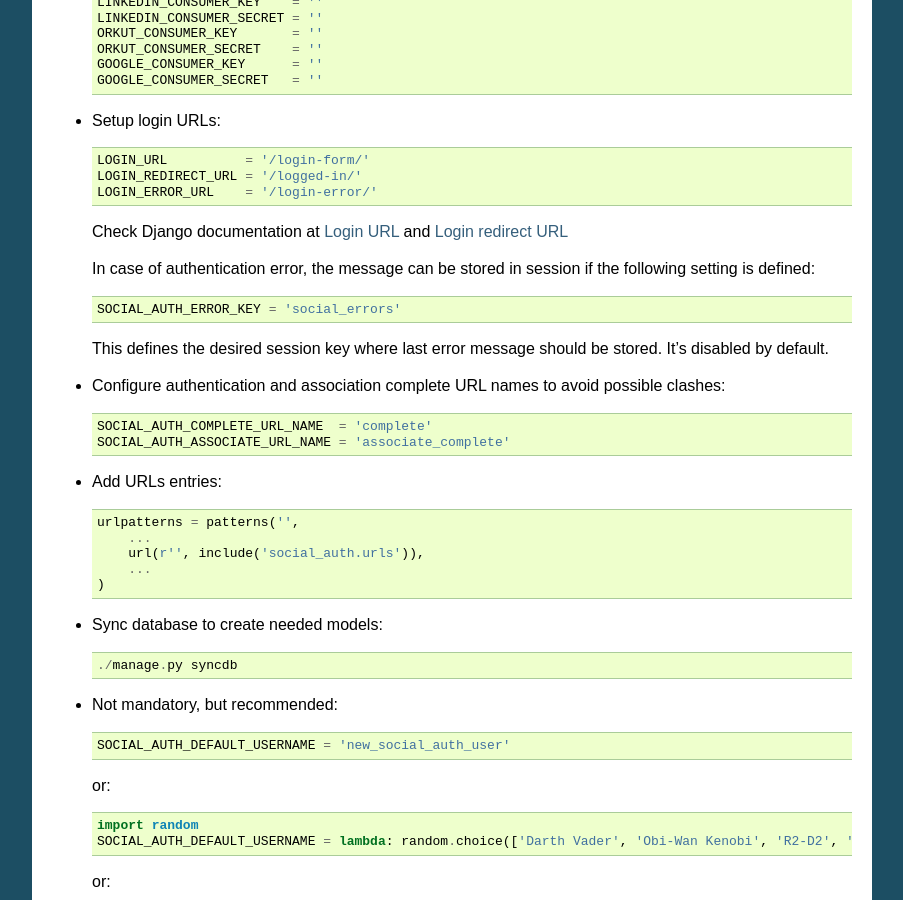
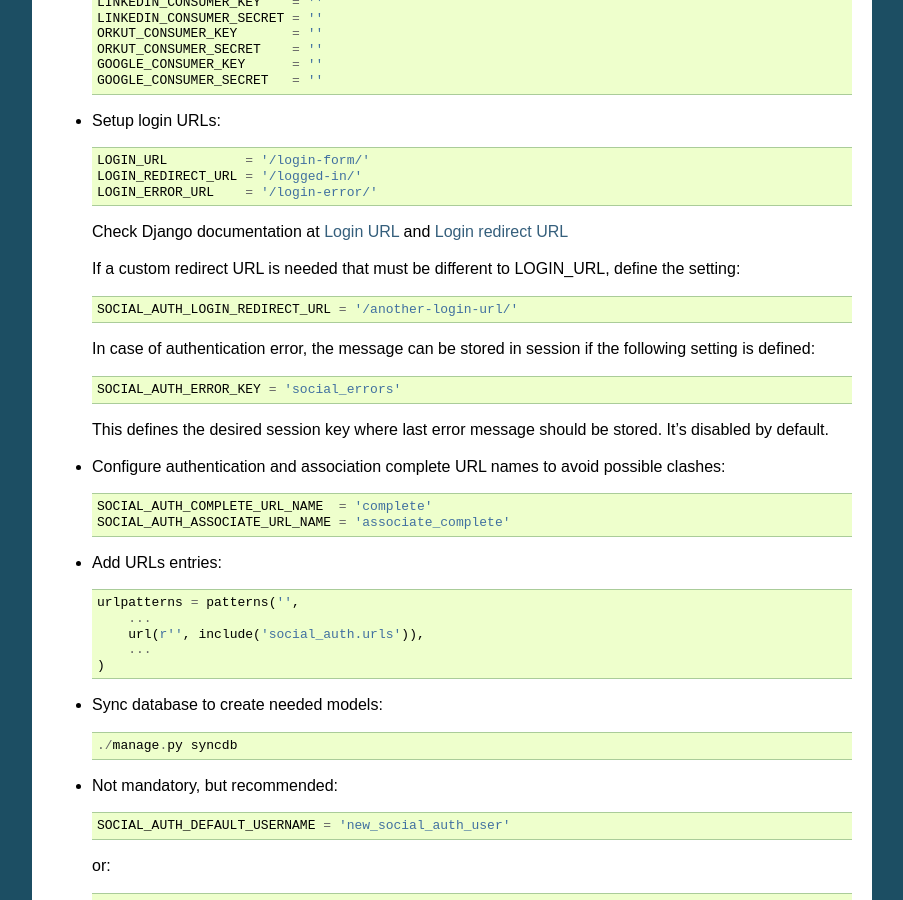
Before and after one commit to omab/django-social-auth, a Sphinx documentation site: the page built from doc/configuration.rst, in a window 1280 px wide and 900 px high, scrolled down 902 px. Shown: the whole window, without its empty margins (198-1101 px from the left). Built offline with Sphinx 7.4.7, drawn with Linux system fonts in a browser that asks for light colours.

Commit message:
Correct user-defined redirect page that overrides django auth app LOGIN_REDIRECT_URL. Closes gh-47

```diff
--- a/README.rst
+++ b/README.rst
@@ -151,6 +151,11 @@ Configuration
     LOGIN_ERROR_URL    = '/login-error/'
 
   Check Django documentation at `Login URL`_ and `Login redirect URL`_
+
+  If a custom redirect URL is needed that must be different to LOGIN_URL,
+  define the setting::
+
+    SOCIAL_AUTH_LOGIN_REDIRECT_URL = '/another-login-url/'
 
   In case of authentication error, the message can be stored in session
   if the following setting is defined::
--- a/doc/configuration.rst
+++ b/doc/configuration.rst
@@ -62,6 +62,11 @@ Configuration
     LOGIN_ERROR_URL    = '/login-error/'
 
   Check Django documentation at `Login URL`_ and `Login redirect URL`_
+
+  If a custom redirect URL is needed that must be different to LOGIN_URL,
+  define the setting::
+
+    SOCIAL_AUTH_LOGIN_REDIRECT_URL = '/another-login-url/'
 
   In case of authentication error, the message can be stored in session
   if the following setting is defined::
```
Also changed, not shown: 1 other file.
